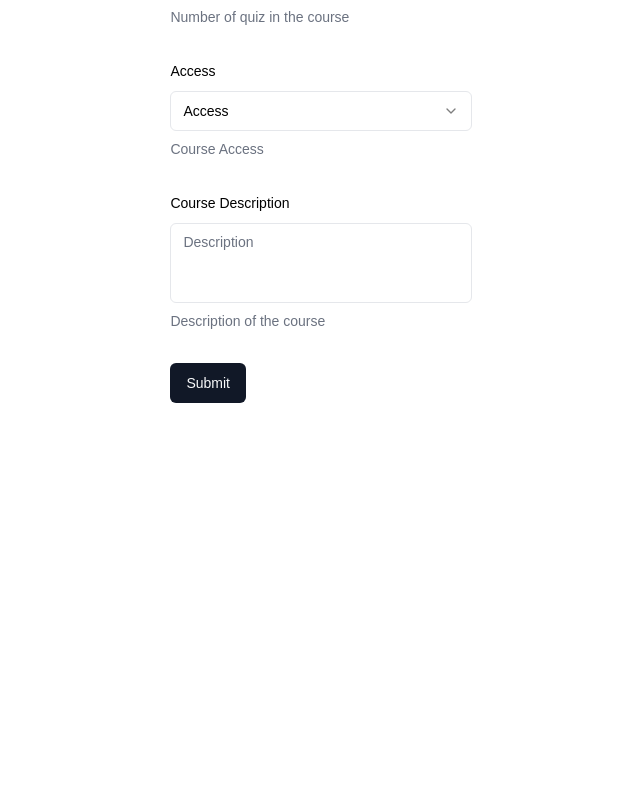
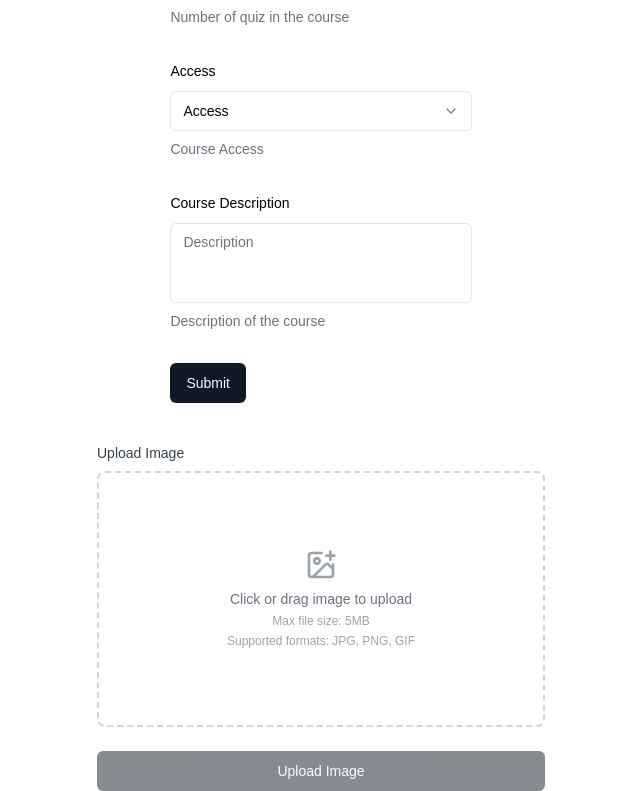
Before and after one commit to the0therguy/skillvy-admin-pannel, a Next.js app: page /course/add in a window 1280 px wide. Shown: the part 1101-1892 px from the top of the page, without its empty margins (319-959 px from the left). Before the commit the page ends 1544 px from the top, so only its background shows below. Built offline with nearby package versions, Linux system fonts and the light colour scheme.

Commit message:
- course cover photo upload component added.

```diff
--- /dev/null
+++ b/src/app/Components/CourseCoverPhotoComponent.js
@@ -0,0 +1,175 @@
+"use client"
+import {useState} from "react";
+import {useForm} from "react-hook-form";
+import {zodResolver} from "@hookform/resolvers/zod";
+import * as z from "zod";
+import {Label} from "@/components/ui/label";
+import {Button} from "@/components/ui/button";
+import {toast} from "sonner";
+import {cn} from "@/lib/utils";
+import {ImagePlus, X, Loader2} from "lucide-react";
+
+// Form schema using Zod
+const formSchema = z.object({
+  image: z.instanceof(File)
+    .refine((file) => file.size <= 5 * 1024 * 1024, {
+      message: "File size must be less than 5MB",
+    })
+    .refine(
+      (file) => ["image/jpeg", "image/png", "image/gif"].includes(file.type),
+      {
+        message: "Only .jpg, .jpeg, .png and .gif formats are supported",
+      }
+    )
+    .optional(),
+});
+
+const CourseCoverPhotoComponent = () => {
+  const [preview, setPreview] = useState(null);
+  const [isLoading, setIsLoading] = useState(false);
+
+  const {
+    register,
+    handleSubmit,
+    formState: {errors},
+    setValue,
+    reset,
+  } = useForm({
+    resolver: zodResolver(formSchema),
+  });
+
+  const onSubmit = async (data) => {
+    try {
+      setIsLoading(true);
+      // Simulating upload - replace with your actual upload logic
+      await new Promise((resolve) => setTimeout(resolve, 2000));
+      console.log("Form data:", data);
+      toast.success("Image uploaded successfully!");
+      // Reset form after successful upload
+      reset();
+      setPreview(null);
+    } catch (error) {
+      toast.error("Failed to upload image");
+      console.error("Upload error:", error);
+    } finally {
+      setIsLoading(false);
+    }
+  };
+
+  const handleFileChange = (e) => {
+    const file = e.target.files?.[0];
+    if (!file) return;
+
+    // Set form value
+    setValue("image", file, {shouldValidate: true});
+
+    // Create preview
+    const reader = new FileReader();
+    reader.onloadend = () => {
+      setPreview(reader.result);
+    };
+    reader.readAsDataURL(file);
+  };
+
+  const handleRemove = (e) => {
+    e.preventDefault();
+    setPreview(null);
+    setValue("image", undefined, {shouldValidate: true});
+    reset({image: undefined});
+  };
+
+  return (
+    <form onSubmit={handleSubmit(onSubmit)} className="w-full max-w-md mx-auto space-y-6">
+      <div className="space-y-2">
+        <Label
+          htmlFor="image-upload"
+          className="block text-sm font-medium text-gray-700"
+        >
+          Upload Image
+        </Label>
+
+        <div className="relative">
+          <label
+            htmlFor="image-upload"
+            className={cn(
+              "flex flex-col items-center justify-center w-full h-64 border-2 border-dashed rounded-lg cursor-pointer",
+              "hover:bg-gray-50 transition-colors",
+              isLoading && "opacity-50 cursor-not-allowed",
+              errors.image ? "border-red-500" : "border-gray-300"
+            )}
+          >
+            {isLoading ? (
+              <div className="flex flex-col items-center justify-center">
+                <Loader2 className="w-8 h-8 text-gray-400 animate-spin"/>
+                <p className="mt-2 text-sm text-gray-500">Uploading...</p>
+              </div>
+            ) : preview ? (
+              <div className="relative w-full h-full">
+                <img
+                  src={preview}
+                  alt="Preview"
+                  className="object-cover w-full h-full rounded-lg"
+                />
+                <button
+                  onClick={handleRemove}
+                  className="absolute top-2 right-2 p-1 bg-white rounded-full shadow-md hover:bg-gray-100"
+                >
+                  <X className="w-4 h-4 text-gray-500"/>
+                </button>
+              </div>
+            ) : (
+              <div className="flex flex-col items-center justify-center">
+                <ImagePlus className="w-8 h-8 text-gray-400"/>
+                <p className="mt-2 text-sm text-gray-500">
+                  Click or drag image to upload
+                </p>
+                <p className="mt-1 text-xs text-gray-400">
+                  Max file size: 5MB
+                </p>
+                <p className="mt-1 text-xs text-gray-400">
+                  Supported formats: JPG, PNG, GIF
+                </p>
+              </div>
+            )}
+
+            <input
+              id="image-upload"
+              type="file"
+              className="hidden"
+              accept="image/*"
+              disabled={isLoading}
+              {...register("image")}
+              onChange={(e) => {
+                register("image").onChange(e);
+                handleFileChange(e);
+              }}
+            />
+          </label>
+
+          {errors.image && (
+            <p className="mt-1 text-sm text-red-500">
+              {errors.image.message}
+            </p>
+          )}
+        </div>
+      </div>
+
+      <Button
+        type="submit"
+        className="w-full"
+        disabled={isLoading || !preview}
+      >
+        {isLoading ? (
+          <>
+            <Loader2 className="w-4 h-4 mr-2 animate-spin"/>
+            Uploading...
+          </>
+        ) : (
+          "Upload Image"
+        )}
+      </Button>
+    </form>
+  );
+};
+
+export default CourseCoverPhotoComponent;
--- a/src/app/course/add/page.jsx
+++ b/src/app/course/add/page.jsx
@@ -1,4 +1,5 @@
 import CourseFormComponent from "@/app/Components/CourseFormComponent";
+import CourseCoverPhotoComponent from "@/app/Components/CourseCoverPhotoComponent";
 
 export default function Home() {
   return (
@@ -6,6 +7,7 @@ export default function Home() {
       <div className="flex flex-col min-h-[50vh] h-full w-full items-center justify-center px-8">
         <h1>Add Course</h1>
         <CourseFormComponent/>
+        <CourseCoverPhotoComponent/>
       </div>
     </>
   )
```
